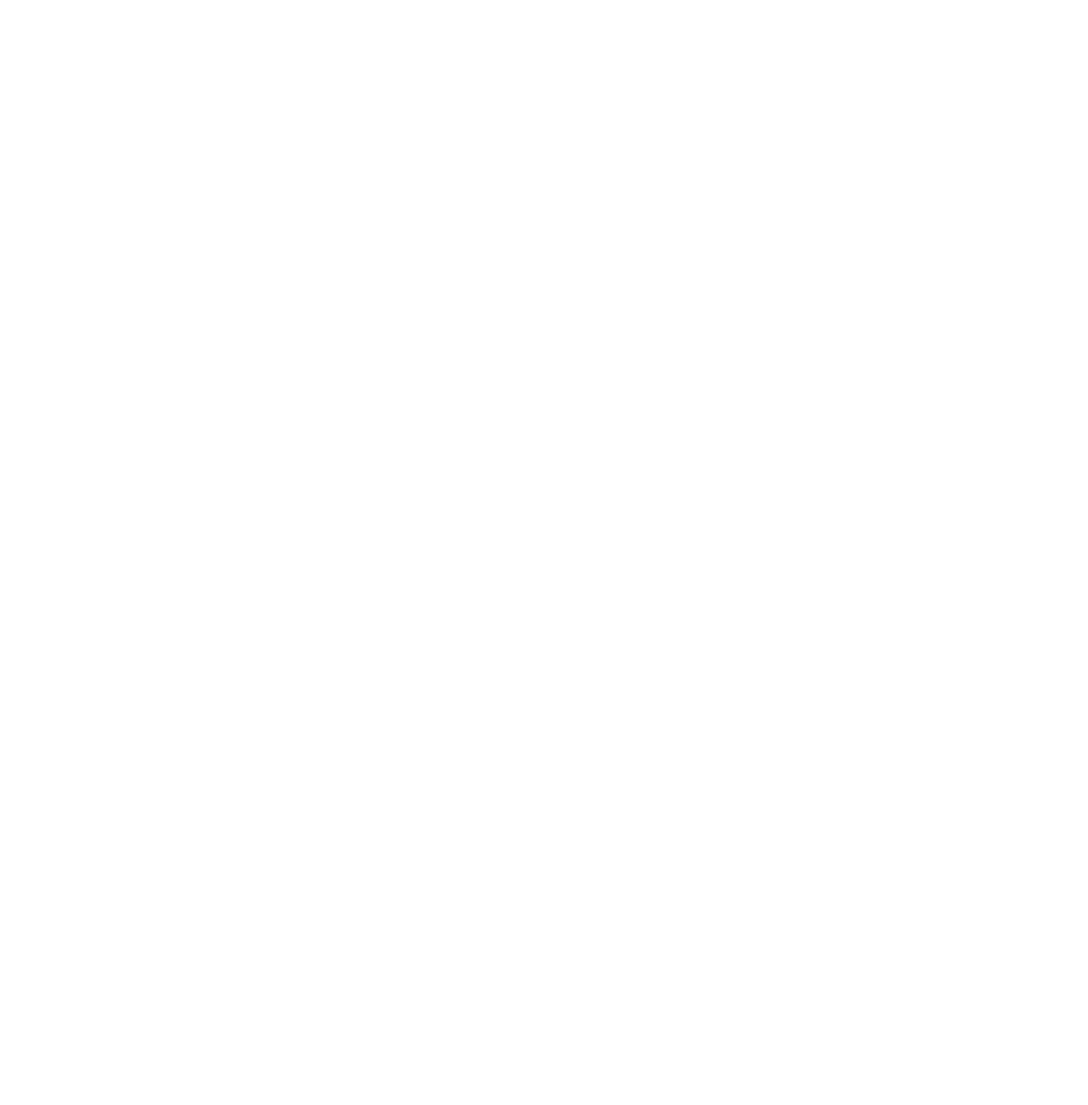
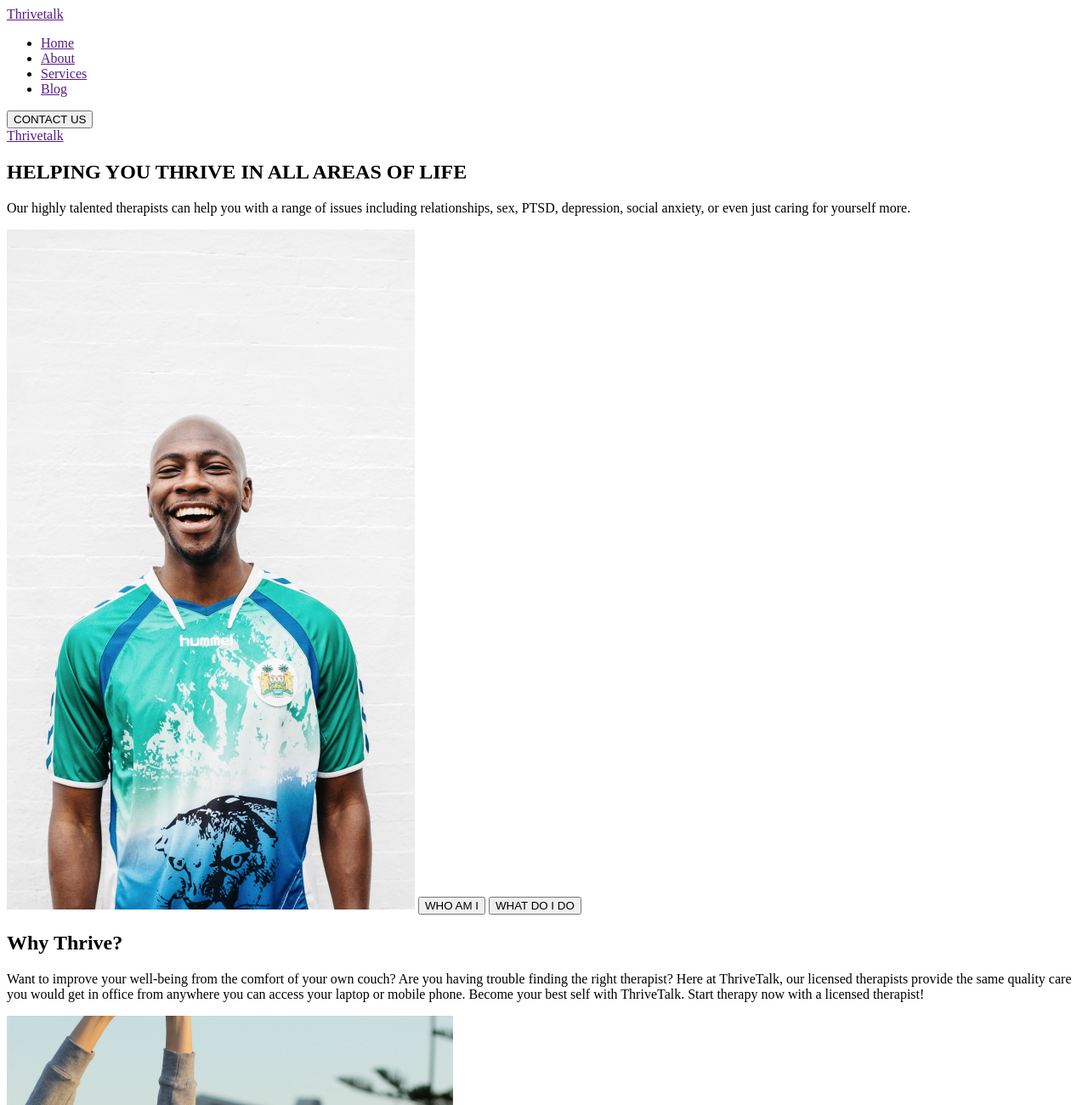
Before and after one commit to Someone346/Template-1, a plain HTML site: page index.html in a window 1280 px wide. Shown: the top 1300 px of the page at 85% size. Before the commit the page ends 800 px from the top, so only its background shows below. Drawn offline with Linux system fonts and the light colour scheme; a web font is replaced by a local one.

Commit message:
Work with index.html and styles.css

```diff
--- a/index.html
+++ b/index.html
@@ -1,12 +1,62 @@
 <!DOCTYPE html>
 <html lang="en">
+
 <head>
     <meta charset="UTF-8">
     <meta http-equiv="X-UA-Compatible" content="IE=edge">
     <meta name="viewport" content="width=device-width, initial-scale=1.0">
+    <link rel="preconnect" href="https://fonts.googleapis.com">
+    <link rel="preconnect" href="https://fonts.gstatic.com" crossorigin>
+    <link href="https://fonts.googleapis.com/css2?family=Abhaya+Libre:wght@400;700&display=swap" rel="stylesheet">
     <title>Thrivetalk</title>
 </head>
+
 <body>
+    <header class="header">
+        <a href="" class="logo">Thrivetalk</a>
+        <nav class="navigation">
+            <ul>
+                <li>
+                    <a href="">Home</a>
+                </li>
+                <li>
+                    <a href="">About</a>
+                </li>
+                <li>
+                    <a href="">Services</a>
+                </li>
+                <li>
+                    <a href="">Blog</a>
+                </li>
+            </ul>
+        </nav>
+        <button type="button">CONTACT US</button>
+    </header>
+    <section class="section-one">
+        <a href="" class="logo">Thrivetalk</a>
+        <h1 class="main-title">HELPING YOU THRIVE IN ALL AREAS OF LIFE</h1>
+        <p>Our highly talented therapists can help you with a range of issues including relationships, sex, PTSD,
+            depression,
+            social anxiety, or even just caring for yourself more.</p>
+        <img src="./img/man-photo.jpg" alt="Photo of a man" width="480" height="800">
+        <button type="button">WHO AM I</button>
+        <button type="button">WHAT DO I DO</button>
+    </section>
+    <section class="section-two">
+        <h2 class="question">Why Thrive?</h2>
+        <p class="why-thrive">
+            <span>Want to improve your well-being from the comfort of your own couch? Are you having trouble finding the
+                right therapist?</span>
+            Here at ThriveTalk, our licensed therapists provide the same quality care you would get in office from
+            anywhere you can
+            access your laptop or mobile phone. Become your best self with ThriveTalk. Start therapy now with a licensed
+            therapist!
+        </p>
+        <img src="./img/girl-photo.jpg" alt="Photo of a girl" width="525" height="604">
+    </section>
+    <footer class="footer">
+        <a href="">© Copyright - ThriveTalk 2017</a>
+    </footer>
+</body>
 
-    </body>
 </html>
--- /dev/null
+++ b/stylesheet/styles.css
@@ -0,0 +1,11 @@
+:root {
+    --main-color: #62D0DF;
+    --secondary-color: #F4F9E2;
+    --font: 'Abhaya Libre', serif;
+}
+
+/* header styles */
+
+.header {
+
+}
```
Also changed, not shown: img/girl-photo.jpg (added), img/man-photo.jpg (added). Lines whose indentation alone changed are shown as unchanged.
